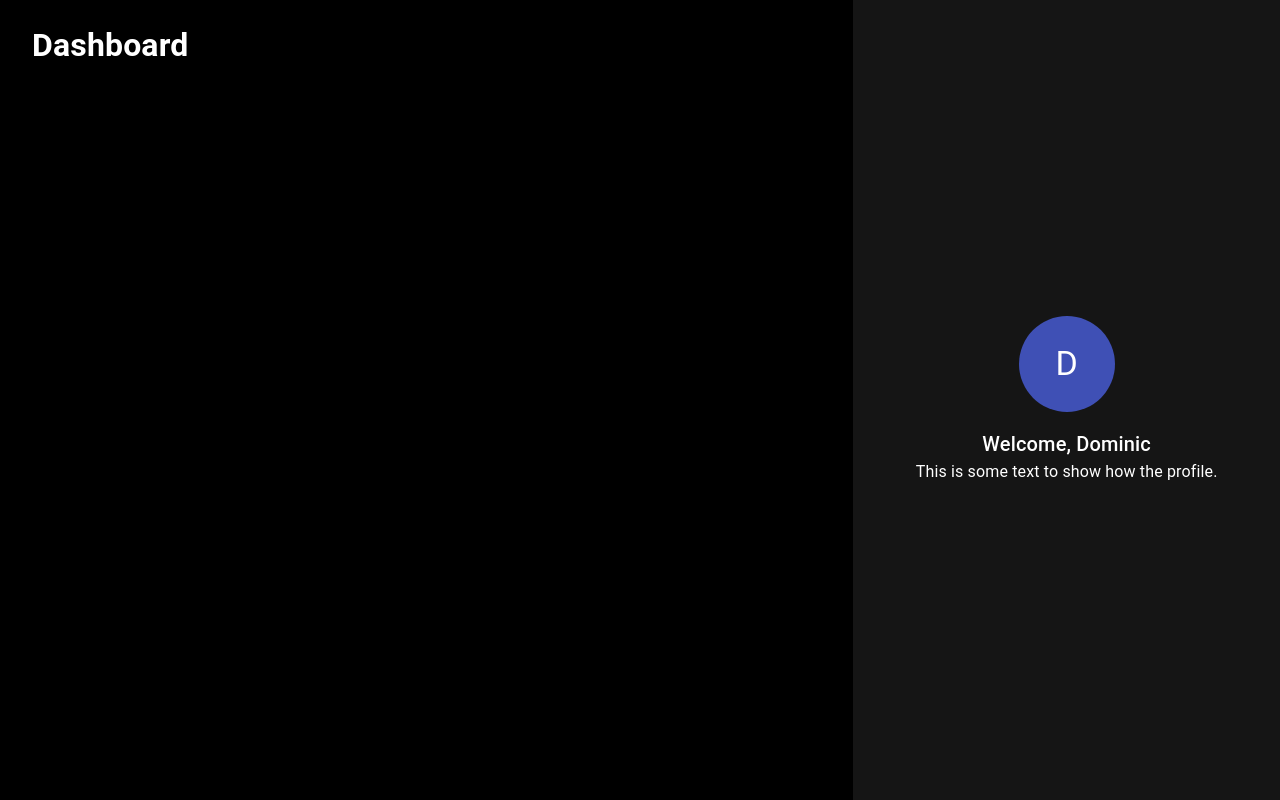
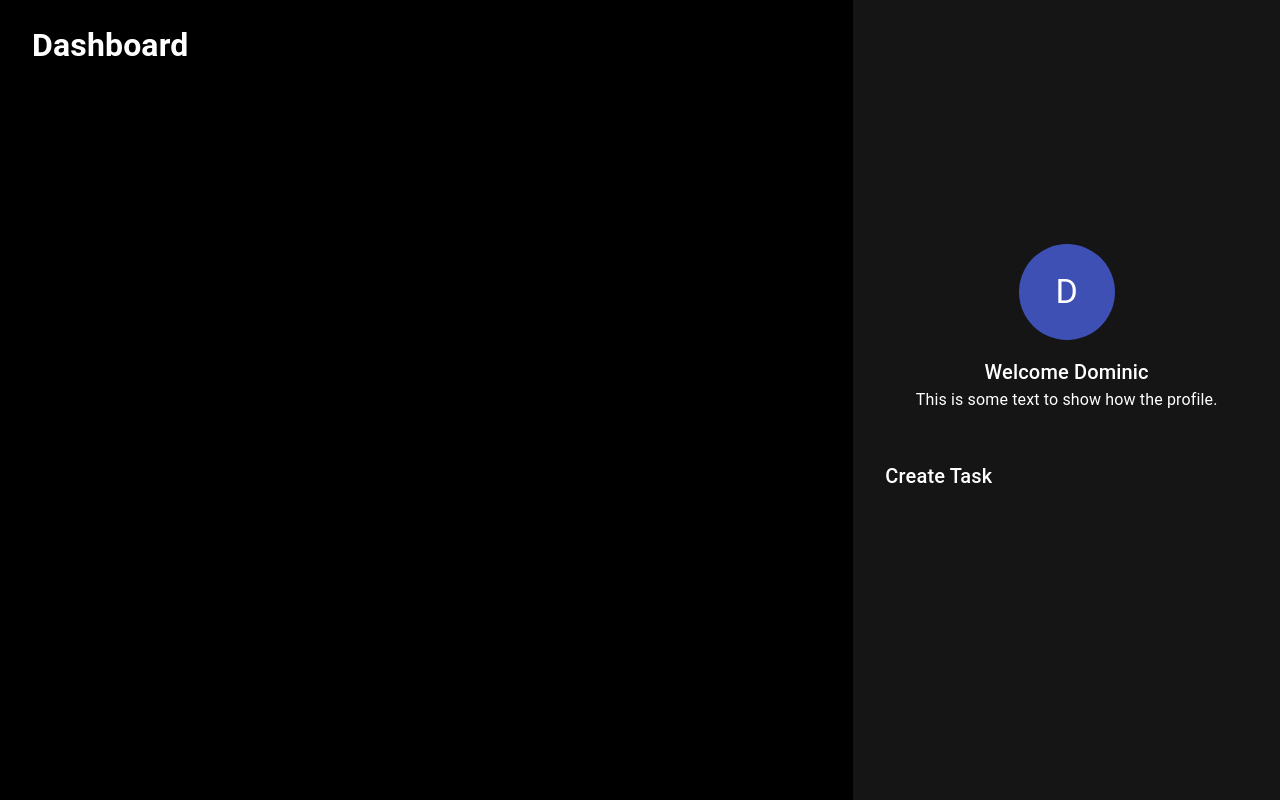
Before and after one commit to MajkelBuszy/taskapp-web, a React (Create React App) app: page / in a window 1280 px wide. Built offline with nearby package versions, Linux system fonts and the light colour scheme.

Commit message:
added task form with profile

```diff
--- a/package.json
+++ b/package.json
@@ -13,6 +13,7 @@
     "@types/node": "^16.18.24",
     "@types/react": "^18.0.37",
     "@types/react-dom": "^18.0.11",
+    "prop-types": "^15.8.1",
     "react": "^18.2.0",
     "react-dom": "^18.2.0",
     "react-scripts": "5.0.1",
--- /dev/null
+++ b/src/components/createTaskForm/createTaskForm.tsx
@@ -0,0 +1,19 @@
+import React, { FC, ReactElement } from 'react';
+import { Box, Typography } from '@mui/material';
+
+export const CreateTaskForm: FC = (): ReactElement => {
+    return (
+        <Box
+            display='flex'
+            flexDirection='column'
+            alignItems='flex-start'
+            width='100%'
+            px={4}
+            my={6}
+        >
+            <Typography mb={2} component='h2' variant='h6'>
+                Create Task
+            </Typography>
+        </Box>
+    )
+};
--- a/src/components/profile/profile.tsx
+++ b/src/components/profile/profile.tsx
@@ -1,7 +1,12 @@
 import React, { FC, ReactElement } from 'react';
 import { Avatar, Box, Typography } from '@mui/material';
+import PropTypes from 'prop-types';
 
-export const Profile: FC = (): ReactElement => {
+import { ProfileProps } from '../../interfaces/profile';
+
+export const Profile: FC<ProfileProps> = (props): ReactElement => {
+    const { name = 'Dominic' } = props;
+
     return (
         <Box
             display='flex'
@@ -16,11 +21,11 @@ export const Profile: FC = (): ReactElement => {
                 marginBottom: '16px'
             }}>
                 <Typography variant='h4' color='text.primary'>
-                    D
+                    {`${name[0]}`}
                 </Typography>
             </Avatar>
             <Typography variant='h6' color='text.primary'>
-                Welcome, Dominic
+                {`Welcome ${name}`}
             </Typography>
             <Typography variant='body1' color='text.primary'>
                 This is some text to show how the profile.
@@ -28,3 +33,7 @@ export const Profile: FC = (): ReactElement => {
         </Box>
     );
 }
+
+Profile.propTypes = {
+    name: PropTypes.string
+};
--- a/src/components/sidebar/sidebar.tsx
+++ b/src/components/sidebar/sidebar.tsx
@@ -2,6 +2,7 @@ import React, { FC, ReactElement } from 'react';
 import { Grid } from '@mui/material';
 
 import { Profile } from '../profile/profile';
+import { CreateTaskForm } from '../createTaskForm/createTaskForm';
 
 export const Sidebar: FC = (): ReactElement => {
     return (
@@ -18,6 +19,7 @@ export const Sidebar: FC = (): ReactElement => {
             alignItems: 'center'
         }}>
             <Profile />
+            <CreateTaskForm />
         </Grid>
     );
 }
--- /dev/null
+++ b/src/interfaces/profile.ts
@@ -0,0 +1,5 @@
+
+
+export interface ProfileProps {
+    name?: string;
+}
```
Also changed, not shown: src/components/createTaskForm/taskDescription.tsx (added), src/components/createTaskForm/taskTitleField.tsx (added), 1 other file (tests, documents, lock files or other folders).
